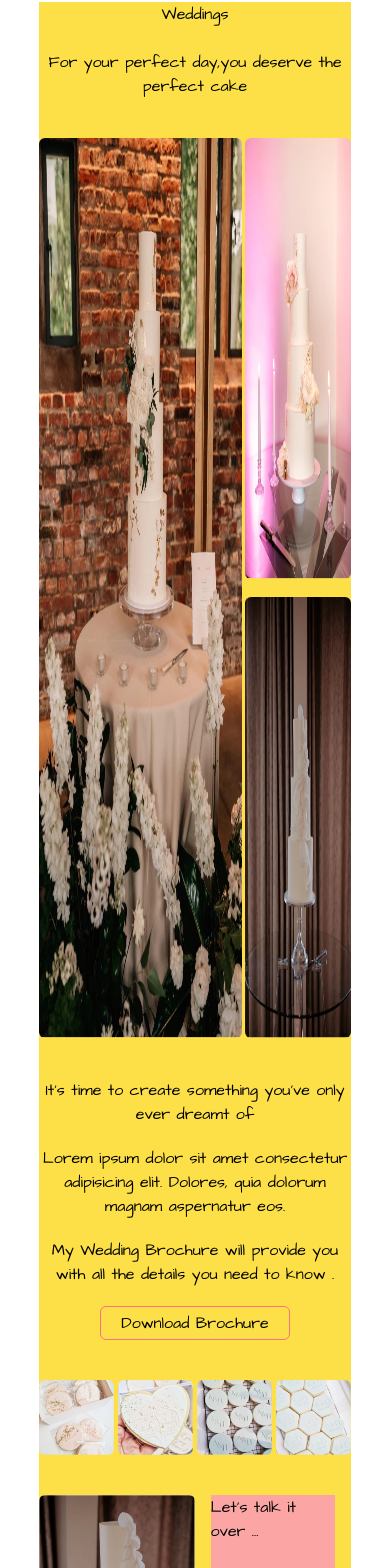
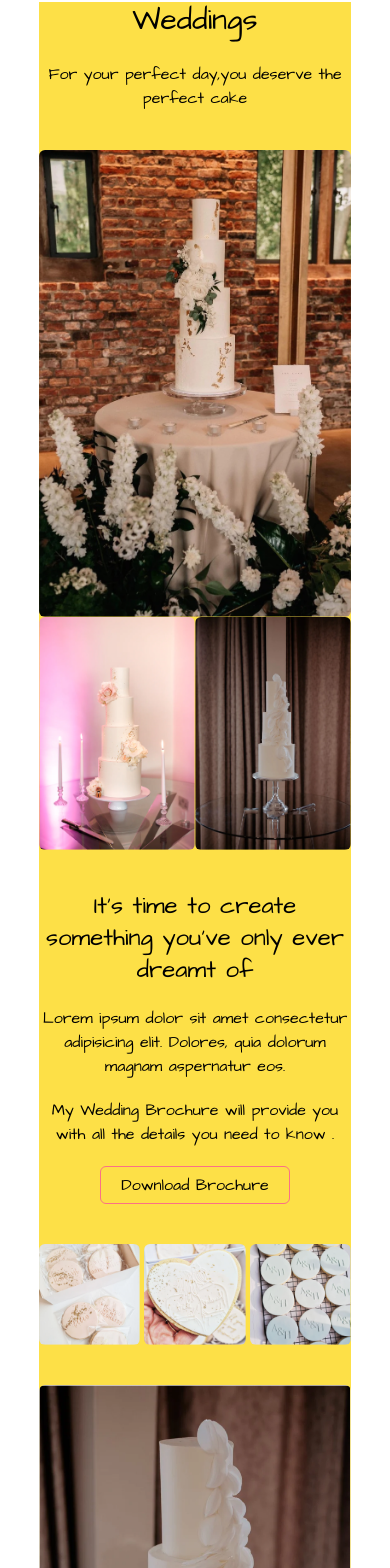
Before and after one commit to muratsimseekk/Cake-Shop, a React (Vite) app: page /weddings in a window 390 px wide. Shown: the part 205-1773 px from the top of the page. Built offline with nearby package versions, Linux system fonts and the light colour scheme; a web font is replaced by a local one.

Commit message:
completes wedding page's responsive design for mobile devices

```diff
--- a/src/pages/Wedding.jsx
+++ b/src/pages/Wedding.jsx
@@ -14,33 +14,33 @@ function Wedding() {
     <div className="w-full flex justify-center">
       <div className="w-4/5 bg-yellow-300 my-14 flex flex-col gap-10">
         <div className="flex flex-col gap-6">
-          <h2 className="2xl:text-4xl xl:text-3xl lg:text-3xl md:text-2xl text-center">
+          <h2 className="2xl:text-4xl xl:text-3xl lg:text-3xl md:text-2xl text-3xl text-center">
             Weddings
           </h2>
           <p className="2xl:text-2xl xl:text-xl lg:text-xl md:text-base text-center">
             For your perfect day,you deserve the perfect cake
           </p>
         </div>
-        <div className="flex justify-between h-[900px]">
-          <div className="w-[65%] h-full">
+        <div className="flex flex-col  md:flex md:flex-row md:justify-between md:h-[900px] lg:flex lg:flex-row lg:justify-between lg:h-[900px] xl:flex xl:flex-row xl:justify-between xl:h-[900px] 2xl:flex 2xl:flex-row 2xl:justify-between 2xl:h-[900px]">
+          <div className="w-full md:w-[65%] lg:w-[65%] xl:w-[65%] 2xl:w-[65%] ">
             <img
               className="w-full h-full object-fill rounded-md"
               src={photo1}
             />
           </div>
-          <div className="w-[34%] flex flex-col justify-between">
+          <div className=" flex  md:w-[34%] lg:w-[34%] xl:w-[34%] 2xl:w-[34%] md:flex  md:flex-col md:justify-between lg:flex lg:flex-col lg:justify-between xl:flex  xl:flex-col xl:justify-between 2xl:flex  2xl:flex-col 2xl:justify-between">
             <img
-              className="w-full h-[49%] object-fill rounded-md"
+              className="w-1/2 md:w-full lg:w-full xl:w-full 2xl:w-full md:h-[49%] lg:h-[49%] xl:h-[49%] 2xl:h-[49%] object-fill rounded-md"
               src={photo2}
             />
             <img
-              className="w-full h-[49%] object-fill rounded-md"
+              className="w-1/2 md:w-full lg:w-full xl:w-full 2xl:w-full md:h-[49%] lg:h-[49%] xl:h-[49%] 2xl:h-[49%] object-fill rounded-md"
               src={photo3}
             />
           </div>
         </div>
         <div className="flex flex-col gap-5 text-center items-center ">
-          <h3 className="2xl:text-3xl xl:text-2xl lg:text-2xl md:text-xl">
+          <h3 className="2xl:text-3xl xl:text-2xl lg:text-2xl md:text-xl text-2xl">
             It's time to create something you've only ever dreamt of{" "}
           </h3>
           <p className="2xl:text-base xl:text-base lg:text-base md:text-[15px]">
@@ -51,31 +51,31 @@ function Wedding() {
             My Wedding Brochure will provide you with all the details you need
             to know .
           </p>
-          <button className="px-5 py-1 max-w-max border border-rose-400 rounded-md">
+          <button className="px-5 py-1.5 max-w-max border border-rose-400 rounded-md">
             Download Brochure{" "}
           </button>
         </div>
         <div className="flex justify-between">
-          <div className="w-[24%]">
+          <div className="w-[32.5%] md:w-[24%] lg:w-[24%] xl:w-[24%] 2xl:w-[24%]">
             <img className="w-full rounded-md" src={photo4} />
           </div>
-          <div className="w-[24%]">
+          <div className="w-[32.5%] md:w-[24%] lg:w-[24%] xl:w-[24%] 2xl:w-[24%]">
             <img className="w-full rounded-md" src={photo5} />
           </div>
-          <div className="w-[24%]">
+          <div className="w-[32.5%] md:w-[24%] lg:w-[24%] xl:w-[24%] 2xl:w-[24%]">
             <img className="w-full rounded-md" src={photo6} />
           </div>
-          <div className="w-[24%]">
+          <div className="hidden md:block lg:block xl:block 2xl:block md:w-[24%] lg:w-[24%] xl:w-[24%] 2xl:w-[24%]">
             <img className="w-full rounded-md" src={photo7} />
           </div>
         </div>
-        <div className="flex justify-between ">
-          <div className="w-1/2 ">
+        <div className="flex flex-col gap-8  md:flex md:flex-row md:justify-between lg:flex lg:flex-row lg:justify-between xl:flex xl:flex-row xl:justify-between 2xl:flex 2xl:flex-row 2xl:justify-between">
+          <div className="w-full md:w-1/2 lg:w-1/2 xl:w-1/2 2xl:w-1/2 ">
             <img className="w-full rounded-md" src={photo8} />
           </div>
-          <div className="w-1/2 flex justify-center items-center ">
+          <div className="w-full md:w-1/2 lg:w-1/2 xl:w-1/2 2xl:w-1/2 text-center md:text-start lg:text-start xl:text-start 2xl:text-start flex justify-center items-center ">
             <div className="bg-red-300 w-4/5 flex flex-col gap-8">
-              <h2 className="2xl:text-4xl xl:text-3xl lg:text-3xl md:text-2xl">
+              <h2 className="2xl:text-4xl xl:text-3xl lg:text-3xl md:text-2xl text-2xl">
                 Let's talk it over ...
               </h2>
               <div className="flex flex-col gap-4">
@@ -95,11 +95,11 @@ function Wedding() {
           </div>
         </div>
         <div className="flex justify-center">
-          <div className="2xl:w-[60%] xl:w-[60%] lg:w-[65%] md:w-[80%]  bg-red-300 flex flex-col gap-4">
+          <div className="2xl:w-[60%] xl:w-[60%] lg:w-[65%] md:w-[80%] w-full  bg-red-300 flex flex-col gap-4">
             <h3 className="2xl:text-2xl xl:text-2xl lg:text-2xl md:text-lg">
               Make an enquiery
             </h3>
-            <div className="flex justify-between">
+            <div className="hidden md:flex md:justify-between lg:flex lg:justify-between xl:flex xl:justify-between 2xl:flex 2xl:justify-between">
               <input
                 className="border border-black w-[47%] py-2 pl-5"
                 type="text"
@@ -113,6 +113,19 @@ function Wedding() {
                 placeholder="E-mail *"
               />
             </div>
+            <input
+              className="block md:hidden lg:hidden xl:hidden 2xl:hidden border border-black w-full py-2 pl-5"
+              type="text"
+              placeholder="Name *"
+            />
+            <input
+              className="block md:hidden lg:hidden xl:hidden 2xl:hidden border border-black w-full py-2 pl-5"
+              type="email"
+              name=""
+              id=""
+              placeholder="E-mail *"
+            />
+
             <input
               className="border border-black w-full py-2 pl-5"
               type="tel"
@@ -133,12 +146,12 @@ function Wedding() {
             </button>
           </div>
         </div>
-        <div className="bg-blue-400 flex flex-col gap-2 text-center mt-9 text-lg">
+        <div className="bg-blue-400 hidden md:flex md:flex-col lg:flex lg:flex-col xl:flex xl:flex-col 2xl:flex 2xl:flex-col gap-2 text-center mt-9 text-lg">
           <p>30 Market Street , Adlinhton , Chorley,PR7 4HE</p>
           <p>123456789</p>
           <p>muratsimseekk@gmail.com</p>
         </div>
-        <div className="w-full flex flex-col gap-10">
+        <div className="w-full hidden md:flex md:flex-col lg:flex lg:flex-col xl:flex xl:flex-col 2xl:flex 2xl:flex-col gap-10">
           <h3 className="2xl:text-3xl xl:text-2xl lg:text-2xl md:text-xl bg-red-400 text-center">
             Follow on instagram
           </h3>
```
